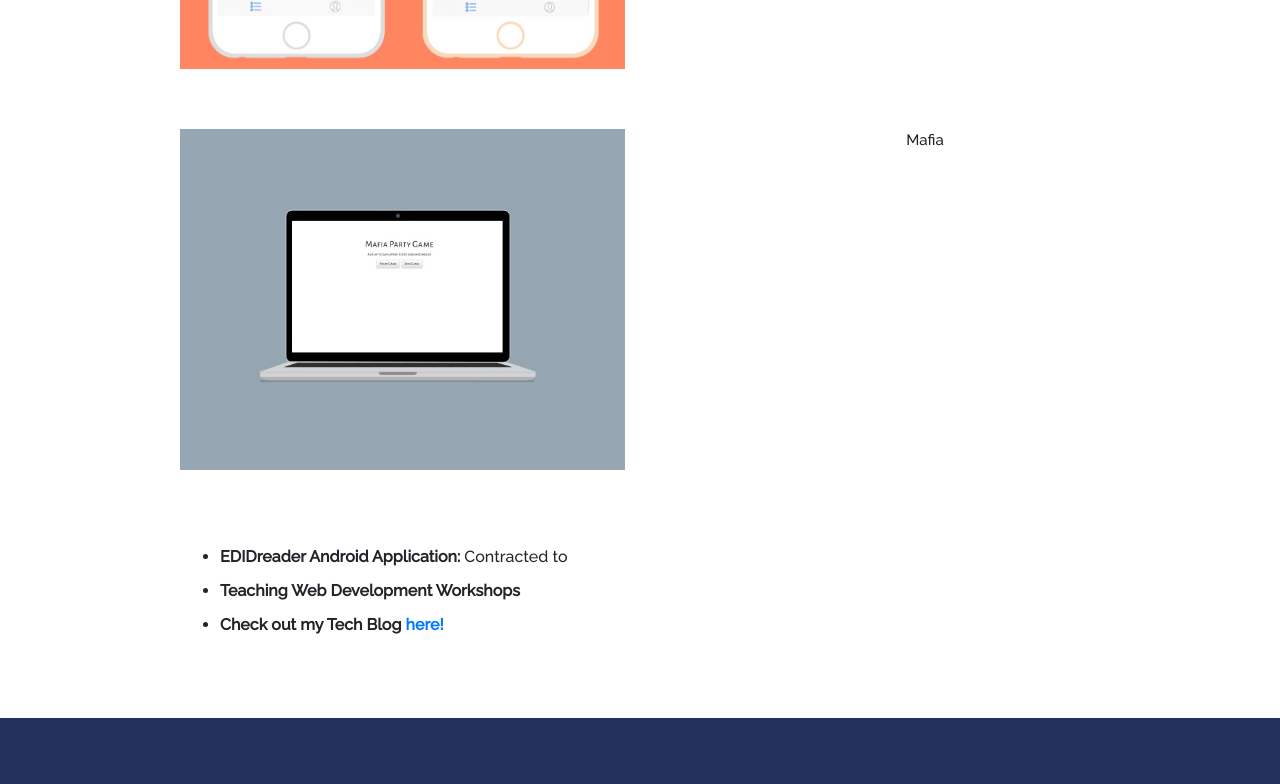
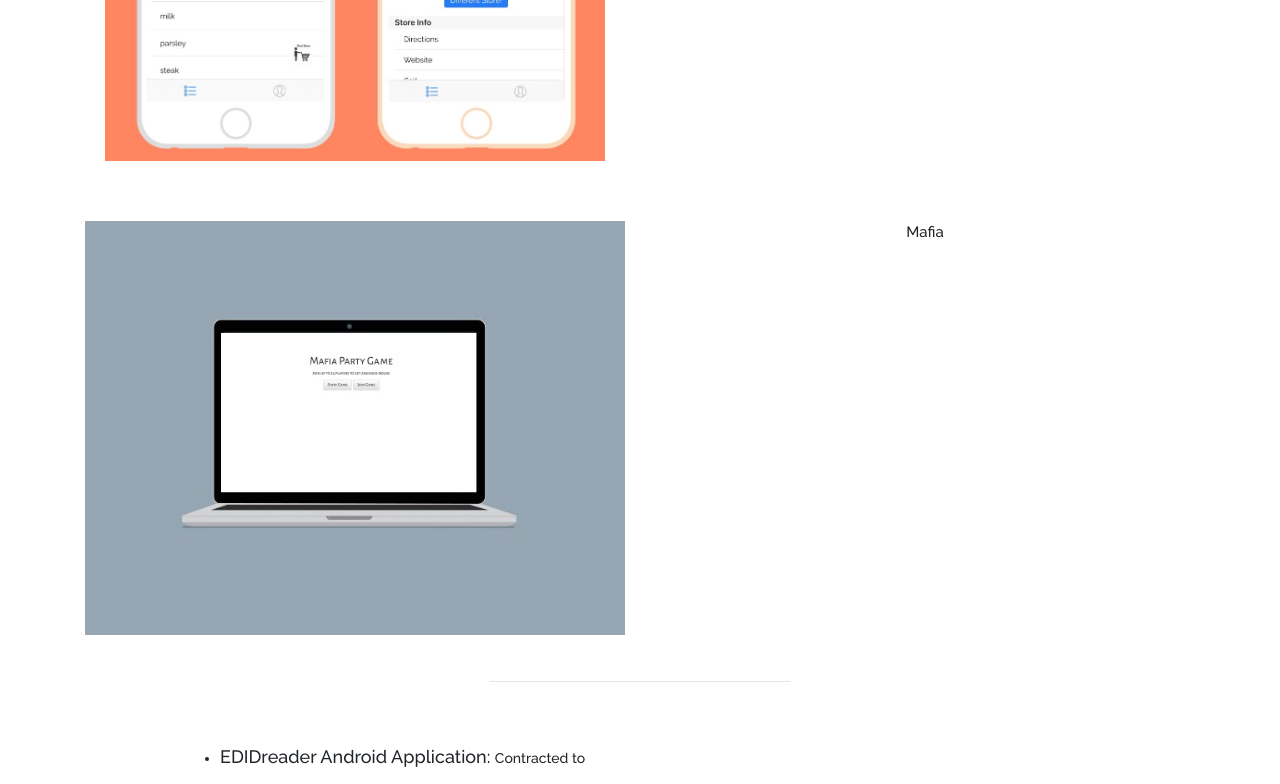
Before and after one commit to tko22/old.timothyko.org, a React (Create React App) app in the folder frontend/: page / in a window 1280 px wide. Shown: the part 2920-3704 px from the top of the page. Built offline with nearby package versions, Linux system fonts and the light colour scheme.

Commit message:
added footer

```diff
--- a/frontend/src/App.css
+++ b/frontend/src/App.css
@@ -137,13 +137,18 @@ a {
     font-size: 25px;
 
 }
-.skill-list {
+.other-span {
+    font-size: 18px;
+    font-weight: 500;
 }
 .skill-detail {
     border-top: 1px solid #C26868;
     padding: 20px 0;
 }
+.footer-wrapper {
+    height: 86px;
 
+}
 
 @media only screen and (max-width: 576px) {
     #work-location {
--- a/frontend/src/components/Projects.js
+++ b/frontend/src/components/Projects.js
@@ -6,7 +6,7 @@ import mafia from '../mafia.jpg'
 class Projects extends Component {
     render(){
         const sectionClass = classnames({'main-section':'true','projects-section':'true'});
-        const projectImgClass = classnames({'col-md-6':'true','col-lg-5':'true'});
+        const projectImgClass = classnames({'col-md-6':'true','col-lg-6':'true'});
         return(
             <section className={sectionClass}>
                 <h5 style={{fontSize:24, paddingBottom:10}}>Activities and Projects</h5>
@@ -16,7 +16,6 @@ class Projects extends Component {
                     <hr style={{width:'50%'}}/>
                     <div className="project">
                         <div className="row">
-                            <div className="col-lg-1"> </div>
                             <div className={projectImgClass}>
                                 <div className="project-img-wrapper">
                                     <img className="max-width" src={r4o} />
@@ -31,7 +30,6 @@ class Projects extends Component {
                     </div>
                     <div className="project">
                         <div className="row">
-                            <div className="col-lg-1"> </div>
                             <div className={projectImgClass}>
                                 <div className="project-img-wrapper">
                                     <img className="max-width" src={cb} />
@@ -47,7 +45,6 @@ class Projects extends Component {
 
                     <div className="project">
                         <div className="row">
-                            <div className="col-lg-1"> </div>
                             <div className={projectImgClass}>
                                 <img className="max-width" src={mafia}/>
                             </div>
@@ -57,14 +54,15 @@ class Projects extends Component {
 
                         </div>
                     </div>
+                    <hr width={300}/>
                     <div style={{paddingTop:40}} id="other-projects">
                         <div className="row">
-                            <div className="col-1"> </div>
+                            <div className="col-sm-1"> </div>
                             <div className="col-10">
                                 <ul style={{textAlign:'left'}}>
-                                    <li className="other-projects-list"><b>EDIDreader Android Application: </b> Contracted to </li>
-                                    <li className="other-projects-list"><b>Teaching Web Development Workshops</b></li>
-                                    <li className="other-projects-list"><b>Check out my Tech Blog <a href="https://medium.com/@timmykko">here!</a></b></li>
+                                    <li className="other-projects-list" style={{fontSize: 14}}><span className="other-span">EDIDreader Android Application: </span> Contracted to </li>
+                                    <li className="other-projects-list"><span className="other-span">Teaching Web Development Workshops</span></li>
+                                    <li className="other-projects-list"><span className="other-span">Check out my Tech Blog <a href="https://medium.com/@timmykko">here!</a></span></li>
                                 </ul>
                             </div>
 
```
Also changed, not shown: frontend/src/components/Footer.js (added, +12 -0 lines).
